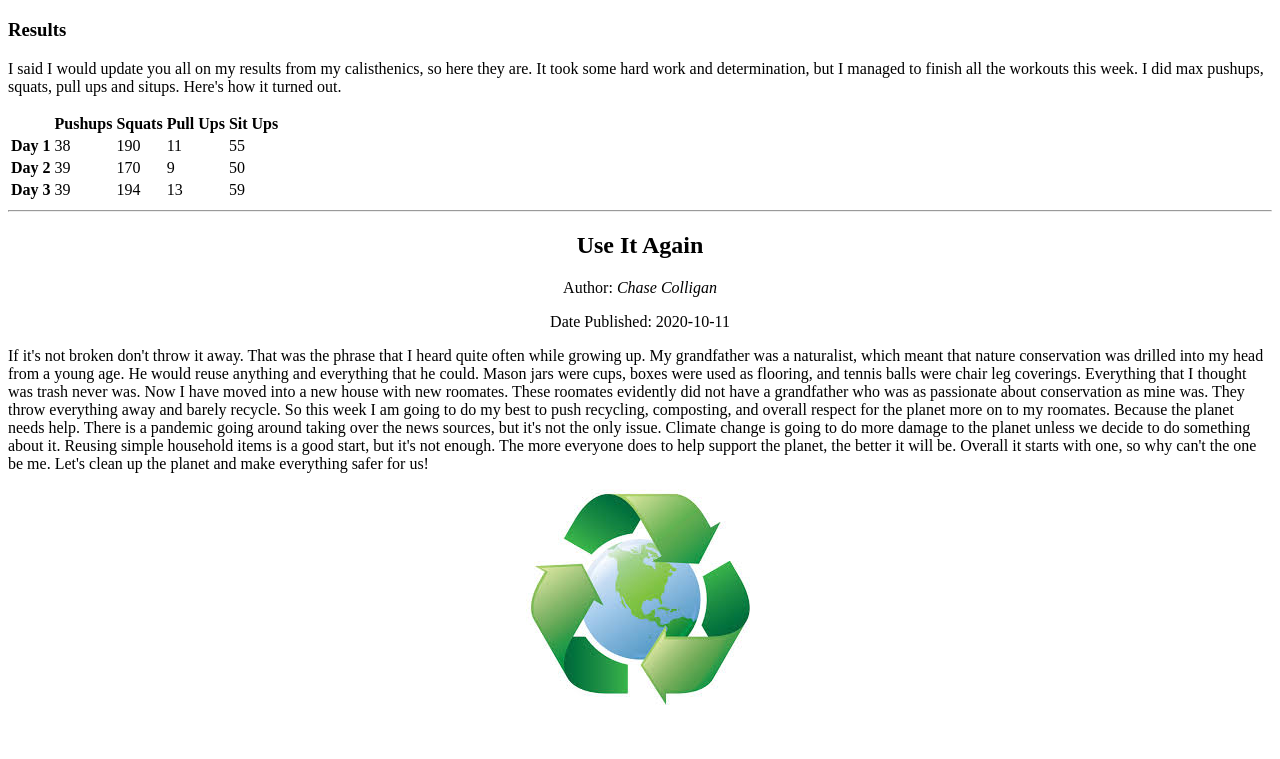
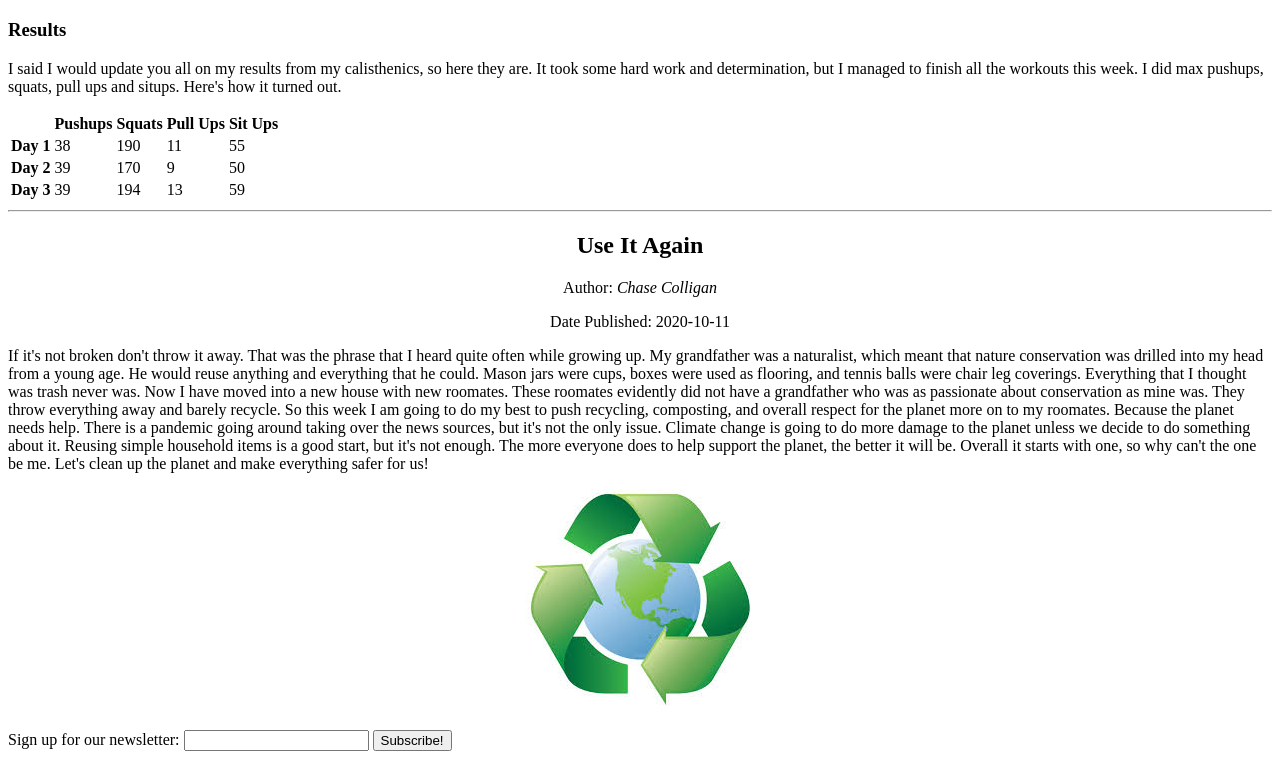
Before and after one commit to chasecoll/mi349_blog, a plain HTML site: page index.html in a window 1280 px wide. Shown: the part 860-1619 px from the top of the page. Before the commit the page ends 1590 px from the top, so only its background shows below. Drawn offline with Linux system fonts and the light colour scheme.

Commit message:
newsletter?

```diff
--- a/index.html
+++ b/index.html
@@ -18,6 +18,7 @@
 </nav>
 
     <main>
+        <section>
             <article>
             <h2 style="text-align:center;"><strong>Welcome Pandemic Pals</strong></h2>
             <p style="text-align:center;">Author: <em>Chase Colligan</em></p>
@@ -80,6 +81,8 @@
             </article>
         <hr>
     <article>
+    </section>
+    <section>
 <h2 style="text-align:center;"><strong>Use It Again</strong></h2>
 <p style="text-align:center;">Author: <em>Chase Colligan</em></p>
 <p style="text-align:center;">Date Published: <time datetime="2020-10-11">2020-10-11</time></p>
@@ -95,6 +98,15 @@
 </p>
 <p style="text-align:center;"><img src="download.jpg" alt="Recycle Everyone!"></p>
 </article>
+</section>
+<section>
+    <form>
+        <label>Sign up for our newsletter:
+            <input type= "text">
+        </label>
+        <button>Subscribe!</button>
+    </form>
+</section>
 </main>
 
 
```
